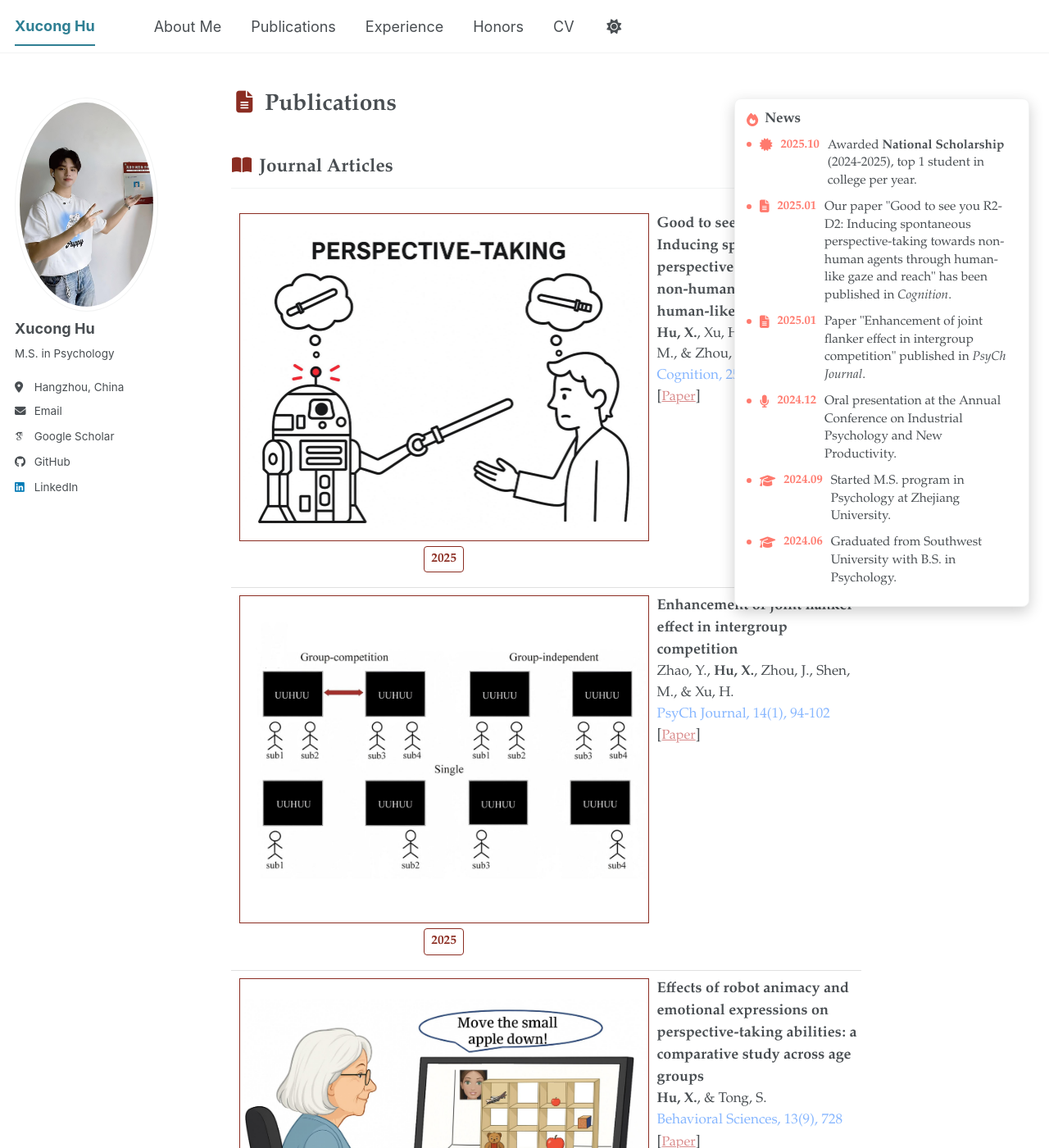
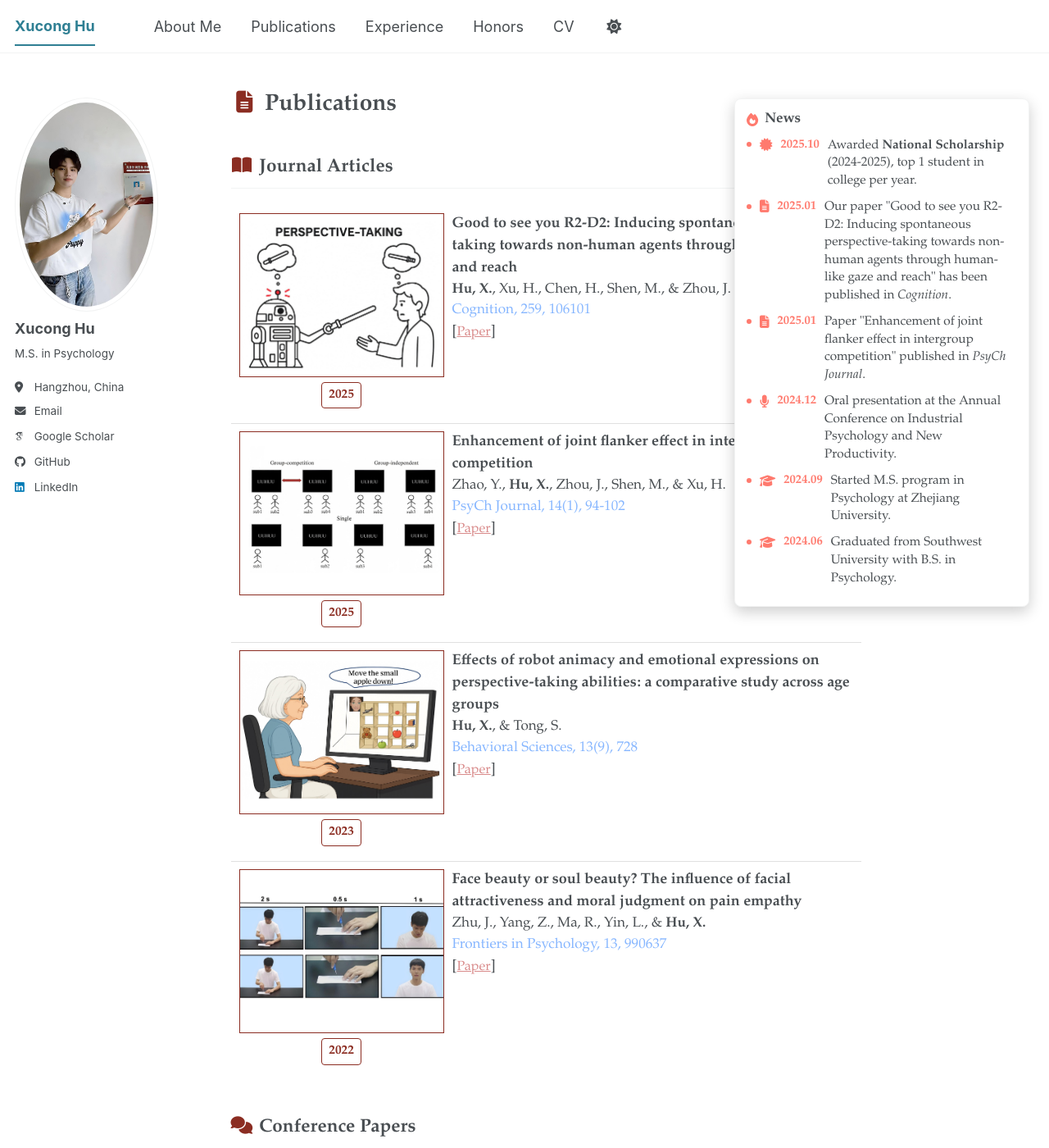
Before and after one commit to xuconghu/xuconghu.github.io, a Jekyll site: the page built from _pages/about.md, in a window 1280 px wide and 1400 px high, scrolled down 703 px. Shown: the whole window at 82% size. Built offline with Jekyll 4.4.1, drawn with Linux system fonts in a browser that asks for light colours; some web fonts are replaced; a script bundle is joined from its source files by our own code; library files that are not in the unit come from our copies.

Commit message:
Reduce publication cover size

```diff
--- a/assets/css/main.scss
+++ b/assets/css/main.scss
@@ -255,14 +255,14 @@
 
 .pub-left {
   float: left;
-  width: 520px;
+  width: 270px;
   text-align: center;
 }
 
 .pub-cover {
   display: block;
-  width: 500px;
-  height: 400px;
+  width: 250px;
+  height: 200px;
   margin: 0 auto 6px;
   border: 1px solid #8b2d22;
   object-fit: cover;
@@ -281,7 +281,7 @@
 
 .pub-right {
   float: right;
-  width: calc(100% - 520px);
+  width: calc(100% - 270px);
 }
 
 .pub-right > .title {
```
